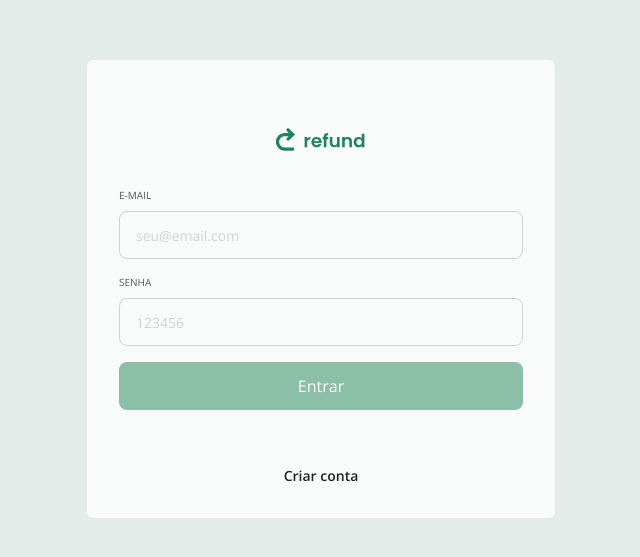
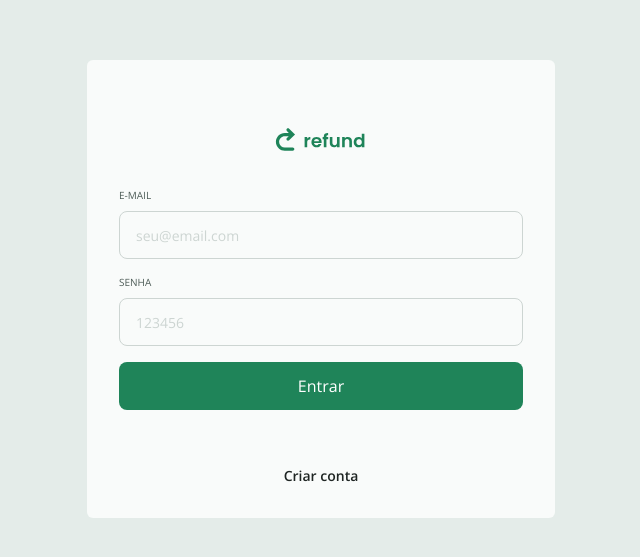
Before and after one commit to Roxsteam/web---front, a React (Vite) app: page / in a window 1280 px wide. Shown: the part 111-668 px from the top of the page, without its empty margins (319-959 px from the left). Built offline with nearby package versions, Linux system fonts and the light colour scheme.

Commit message:
Usando o action para recuperar os dados do input, sem usar estados

```diff
--- a/src/pages/SignIn.tsx
+++ b/src/pages/SignIn.tsx
@@ -4,28 +4,29 @@ import { useState } from "react"
 
 export function SignIn() {
 
-const [email, setEmail] = useState("")
-const [password, setPassword] = useState("")
-const [isLoading, setIsLoading] = useState(true)
 
-    function onSubmit(e: React.FormEvent){
-        e.preventDefault()
-        console.log(email, password)   }
+const [isLoading, setIsLoading] = useState(false)
 
-    return <form onSubmit={onSubmit} className="w-full flex flex-col gap-4">
+    function onAction(formData: FormData){
+       console.log(formData.get("password"))
+            }
+
+    return <form action={onAction} className="w-full flex flex-col gap-4">
     <Input
+    name="email"
     required
     legend="E-mail"
     type="email"
     placeholder="seu@email.com"
-    onChange={(e)=> setEmail(e.target.value)}/>
+   />
 
     <Input
+    name="password"
     required
     legend="Senha"
     type="password"
     placeholder="123456"
-    onChange={(e)=> setPassword(e.target.value)}/>
+    />
 
     <Button type="submit" isLoading={isLoading}> Entrar </Button>
 
```
